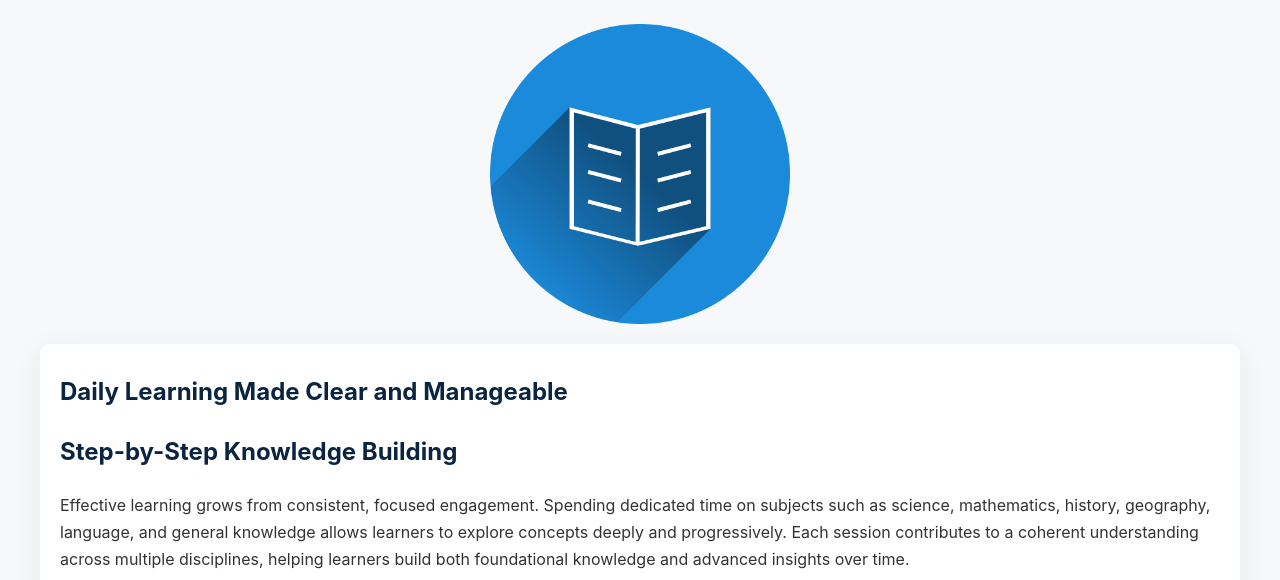
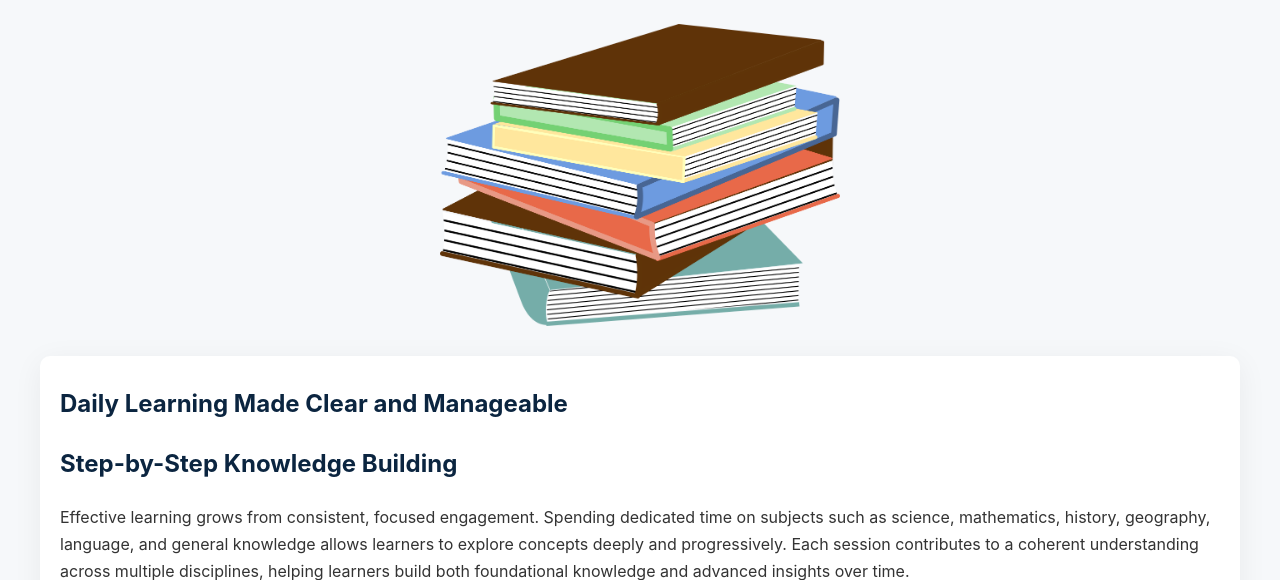
Before and after one commit to Abdulasees/sbquest, a Django app: page / in a window 1280 px wide. Shown: the part 74-654 px from the top of the page. Run offline with Django 5.2, Linux system fonts and the light colour scheme.

Commit message:
Update base_public.html with latest edits

```diff
--- a/templates/base_public.html
+++ b/templates/base_public.html
@@ -181,9 +181,9 @@ footer {
 
 
   <main>
-  <img src="/media/a-book-1157658_1920.png"
-     alt="About SBQuest"
-     style="width:50%; max-width:300px; height:auto; display:block; margin:0 auto 20px;">
+<img src="media/books-25154_1920.png"
+     alt="Daily Learning Made Simple"
+     style="max-width:400px; width:90%; height:auto; display:block; margin:0 auto 30px;">
 
 
 
```
